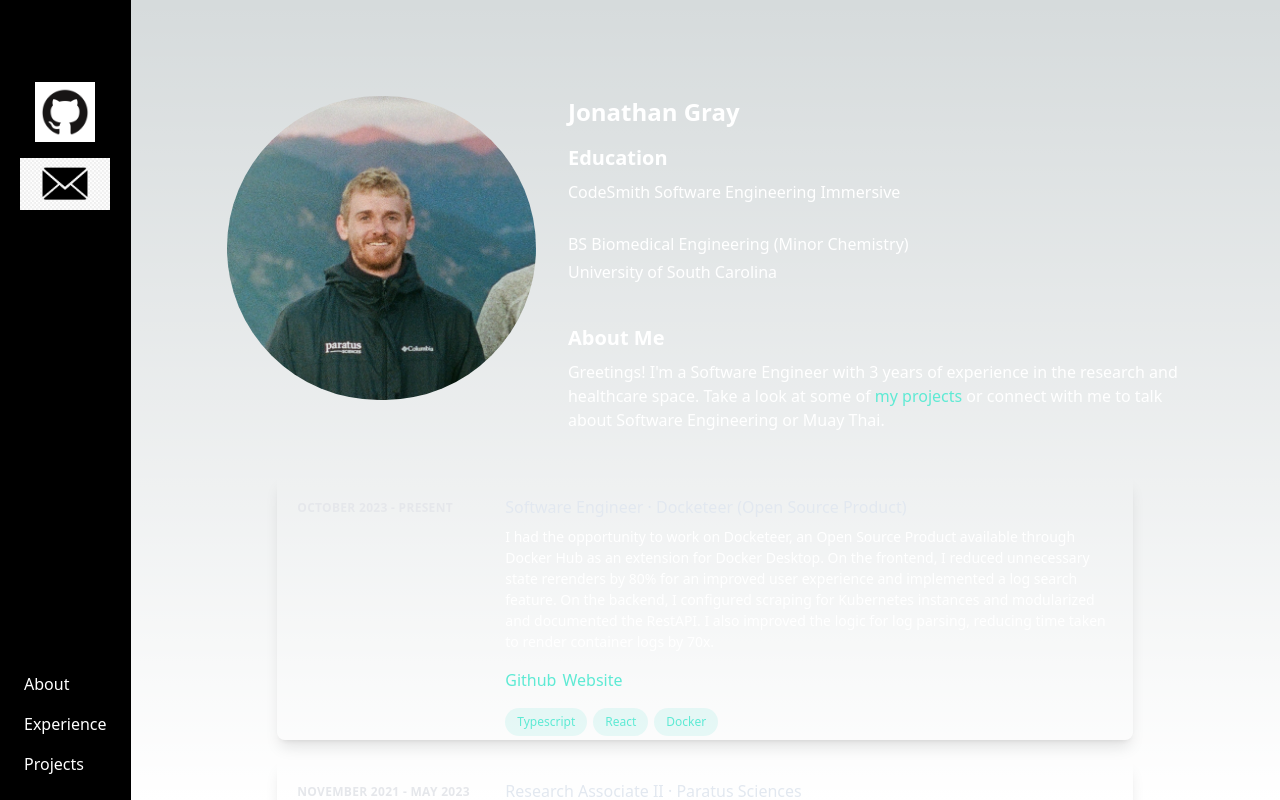
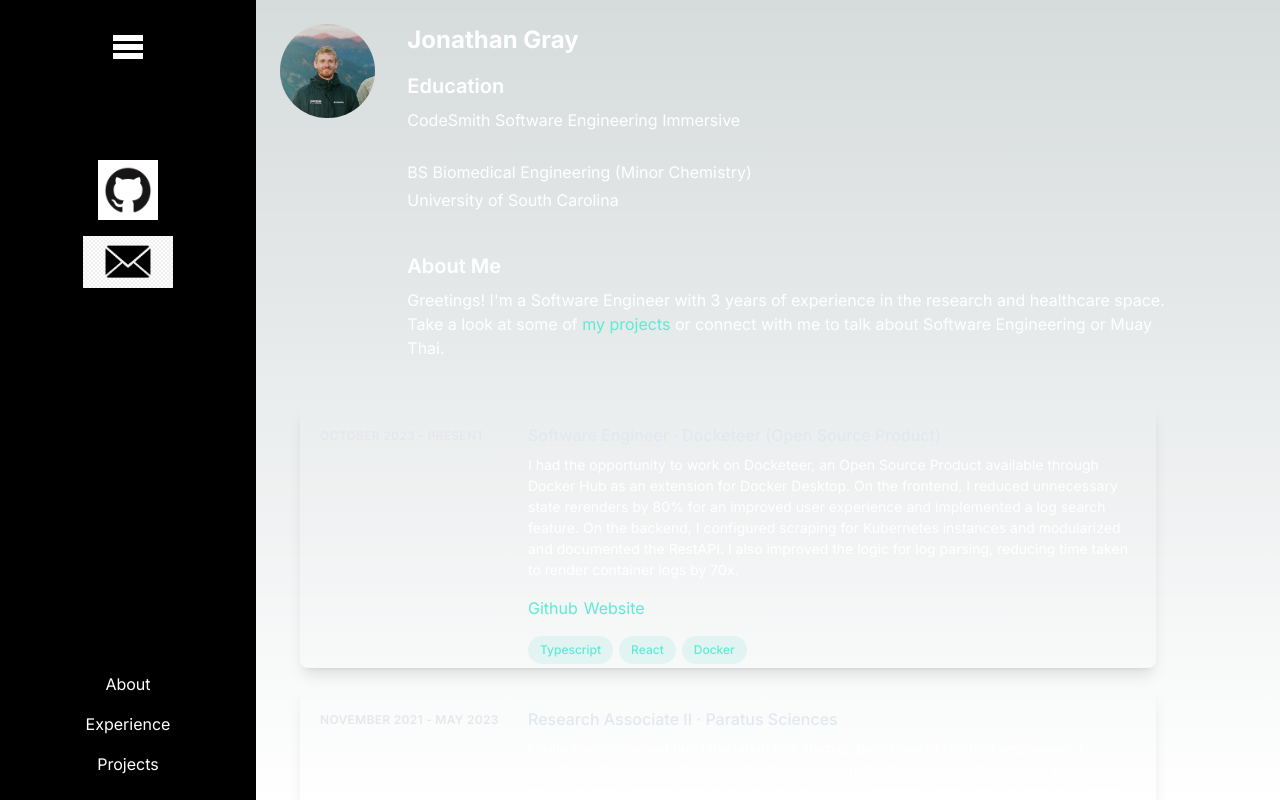
Before and after one commit to thejohnny5/portfolio-website, a Next.js app: page / in a window 1280 px wide. Built offline with nearby package versions, Linux system fonts and the light colour scheme.

Commit message:
UI overhaul, making it work on mobile

```diff
--- a/src/app/layout.tsx
+++ b/src/app/layout.tsx
@@ -1,8 +1,6 @@
 import type { Metadata } from 'next'
 import { Inter } from 'next/font/google'
 import './globals.css'
-import Navbar from '../components/Navbar'
-import Sidebar from '../components/Sidebar'
 const inter = Inter({ subsets: ['latin'] })
 
 export const metadata: Metadata = {
@@ -15,16 +13,12 @@ export default function RootLayout({
 }: {
   children: React.ReactNode
 }) {
+
   return (
     <html lang="en">
 
-    <div className="flex flex-col h-screen">
-      {/* <Navbar /> */}
-      <div className='flex flex-1 overflow-hidden'>
-        <Sidebar />
-        <main className="flex-1 overflow-y-auto text-white">{children}</main>
-      </div>
-    </div>
+        <main className={inter.className}>{children}</main>
+
       {/* <body className={inter.className}>{children}</body> */}
     </html>
   )
--- a/src/app/page.tsx
+++ b/src/app/page.tsx
@@ -1,13 +1,59 @@
+'use client'
 import Image from 'next/image'
-import About from '@/app/about/page'
-import Experience from '@/app/experience/page'
-import Projects from '@/app/projects/page'
+import About from '@/components/about'
+import Experience from '@/components/experience'
+import Projects from '@/components/projects'
+import Sidebar from '@/components/Sidebar'
+import { useState, useEffect } from 'react'
 export default function Home() {
+  const [open, setOpen] = useState(false);
+
+  useEffect(() => {
+    // Set initial state based on window width
+    const handleResize = () => {
+        setOpen(window.innerWidth >= 768);
+    };
+
+    // Call the function to set the initial state
+    handleResize();
+
+    // Set up event listener for window resize
+    window.addEventListener('resize', handleResize);
+
+    // Clean up event listener
+    return () => window.removeEventListener('resize', handleResize);
+}, []);
+
+
+  const toggleOpen = () => {
+    console.log("state", open)
+    setOpen(!open);
+  }
   return (
-    <main className="flex min-h-screen flex-col items-center justify-between p-24">
+    <div className='flex flex-col h-screen'>
+      <div className='flex flex-1 overflow-hidden'>
+      {/* <div className={`fixed inset-0 bg-black bg-opacity-50 z-20 transition-opacity ${open ? 'opacity-100' : 'opacity-0 pointer-events-none'}`} onClick={toggleOpen}></div> */}
+
+      {/* <Sidebar open={open} toggleOpen={toggleOpen} /> */}
+      <div className={`fixed inset-y-0 left-0 z-30 transform transition-transform duration-300 ease-in-out ${open ? 'translate-x-0 w-full' : '-translate-x-full w-0'} md:relative md:translate-x-0 md:w-64`}>
+        {open ?
+        <Sidebar toggleOpen={toggleOpen} open={open}/>
+        :
+        <button className={`fixed top-0 left-0 p-4 z-50 transition-opacity duration-300 ease-in-out ${open ? 'opacity-0' : 'opacity-100'}`} onClick={toggleOpen}>
+        {/* Replace with an icon or text to open/close sidebar */}
+        <svg viewBox="0 0 100 80" width="30" height="30" className='fill-white'>
+            <rect width="100" height="20"></rect>
+            <rect y="30" width="100" height="20"></rect>
+            <rect y="60" width="100" height="20"></rect>
+        </svg>
+    </button>
 
 
 
+    }
+      </div>
+
+        <div className={`flex min-h-screen flex-col items-center justify-between p-6 text-white overflow-y-auto transition-opacity duration-300 ${open ? 'opacity-50 md:opacity-100' : 'opacity-100'} md:block md:translate-x-0`}>
                 <section id="about">
                     <About />
                 </section>
@@ -19,111 +65,8 @@ export default function Home() {
                 <section id="projects">
                     <Projects />
                 </section>
-      {/* <div className="z-10 max-w-5xl w-full items-center justify-between font-mono text-sm lg:flex">
-        <p className="fixed left-0 top-0 flex w-full justify-center border-b border-gray-300 bg-gradient-to-b from-zinc-200 pb-6 pt-8 backdrop-blur-2xl dark:border-neutral-800 dark:bg-zinc-800/30 dark:from-inherit lg:static lg:w-auto  lg:rounded-xl lg:border lg:bg-gray-200 lg:p-4 lg:dark:bg-zinc-800/30">
-          Get started by editing&nbsp;
-          <code className="font-mono font-bold">src/app/page.tsx</code>
-        </p>
-        <div className="fixed bottom-0 left-0 flex h-48 w-full items-end justify-center bg-gradient-to-t from-white via-white dark:from-black dark:via-black lg:static lg:h-auto lg:w-auto lg:bg-none">
-          <a
-            className="pointer-events-none flex place-items-center gap-2 p-8 lg:pointer-events-auto lg:p-0"
-            href="https://vercel.com?utm_source=create-next-app&utm_medium=appdir-template&utm_campaign=create-next-app"
-            target="_blank"
-            rel="noopener noreferrer"
-          >
-            By{' '}
-            <Image
-              src="/vercel.svg"
-              alt="Vercel Logo"
-              className="dark:invert"
-              width={100}
-              height={24}
-              priority
-            />
-          </a>
         </div>
       </div>
-
-      <div className="relative flex place-items-center before:absolute before:h-[300px] before:w-[480px] before:-translate-x-1/2 before:rounded-full before:bg-gradient-radial before:from-white before:to-transparent before:blur-2xl before:content-[''] after:absolute after:-z-20 after:h-[180px] after:w-[240px] after:translate-x-1/3 after:bg-gradient-conic after:from-sky-200 after:via-blue-200 after:blur-2xl after:content-[''] before:dark:bg-gradient-to-br before:dark:from-transparent before:dark:to-blue-700 before:dark:opacity-10 after:dark:from-sky-900 after:dark:via-[#0141ff] after:dark:opacity-40 before:lg:h-[360px] z-[-1]">
-        <Image
-          className="relative dark:drop-shadow-[0_0_0.3rem_#ffffff70] dark:invert"
-          src="/next.svg"
-          alt="Next.js Logo"
-          width={180}
-          height={37}
-          priority
-        />
     </div>
-
-      <div className="mb-32 grid text-center lg:max-w-5xl lg:w-full lg:mb-0 lg:grid-cols-4 lg:text-left">
-        <a
-          href="https://nextjs.org/docs?utm_source=create-next-app&utm_medium=appdir-template&utm_campaign=create-next-app"
-          className="group rounded-lg border border-transparent px-5 py-4 transition-colors hover:border-gray-300 hover:bg-gray-100 hover:dark:border-neutral-700 hover:dark:bg-neutral-800/30"
-          target="_blank"
-          rel="noopener noreferrer"
-        >
-          <h2 className={`mb-3 text-2xl font-semibold`}>
-            Docs{' '}
-            <span className="inline-block transition-transform group-hover:translate-x-1 motion-reduce:transform-none">
-              -&gt;
-            </span>
-          </h2>
-          <p className={`m-0 max-w-[30ch] text-sm opacity-50`}>
-            Find in-depth information about Next.js features and API.
-          </p>
-        </a>
-
-        <a
-          href="https://nextjs.org/learn?utm_source=create-next-app&utm_medium=appdir-template-tw&utm_campaign=create-next-app"
-          className="group rounded-lg border border-transparent px-5 py-4 transition-colors hover:border-gray-300 hover:bg-gray-100 hover:dark:border-neutral-700 hover:dark:bg-neutral-800/30"
-          target="_blank"
-          rel="noopener noreferrer"
-        >
-          <h2 className={`mb-3 text-2xl font-semibold`}>
-            Learn{' '}
-            <span className="inline-block transition-transform group-hover:translate-x-1 motion-reduce:transform-none">
-              -&gt;
-            </span>
-          </h2>
-          <p className={`m-0 max-w-[30ch] text-sm opacity-50`}>
-            Learn about Next.js in an interactive course with&nbsp;quizzes!
-          </p>
-        </a>
-
-        <a
-          href="https://vercel.com/templates?framework=next.js&utm_source=create-next-app&utm_medium=appdir-template&utm_campaign=create-next-app"
-          className="group rounded-lg border border-transparent px-5 py-4 transition-colors hover:border-gray-300 hover:bg-gray-100 hover:dark:border-neutral-700 hover:dark:bg-neutral-800/30"
-          target="_blank"
-          rel="noopener noreferrer"
-        >
-          <h2 className={`mb-3 text-2xl font-semibold`}>
-            Templates{' '}
-            <span className="inline-block transition-transform group-hover:translate-x-1 motion-reduce:transform-none">
-              -&gt;
-            </span>
-          </h2>
-          <p className={`m-0 max-w-[30ch] text-sm opacity-50`}>
-            Explore starter templates for Next.js.
-          </p>
-        </a>
-
-        <a
-          href="https://vercel.com/new?utm_source=create-next-app&utm_medium=appdir-template&utm_campaign=create-next-app"
-          className="group rounded-lg border border-transparent px-5 py-4 transition-colors hover:border-gray-300 hover:bg-gray-100 hover:dark:border-neutral-700 hover:dark:bg-neutral-800/30"
-          target="_blank"
-          rel="noopener noreferrer"
-        >
-          <h2 className={`mb-3 text-2xl font-semibold`}>
-            Deploy{' '}
-            <span className="inline-block transition-transform group-hover:translate-x-1 motion-reduce:transform-none">
-              -&gt;
-            </span>
-          </h2>
-          <p className={`m-0 max-w-[30ch] text-sm opacity-50`}>
-            Instantly deploy your Next.js site to a shareable URL with Vercel.
-          </p>
-        </a>
-      </div> */}
-    </main>
   )
 }
--- a/src/components/Sidebar.tsx
+++ b/src/components/Sidebar.tsx
@@ -1,12 +1,32 @@
+'use client'
 import Image from 'next/image'
-
-const Sidebar = () => {
+interface props {
+    toggleOpen:Function;
+    open: boolean;
+}
+const Sidebar = ({toggleOpen, open}: props) => {
     const emailAddress = "johnny5jg5@gmail.com";
     return (
-        <aside className='bg-black text-white p-4 h-screen flex flex-col'>
+
+        <aside className={`flex flex-col fixed inset-y-0 left-0 z-30 bg-black text-white p-4 transition-transform duration-300 ease-in-out ${open ? 'translate-x-0' : '-translate-x-full'} w-3/5 md:w-64`}>
+
+        {/* <aside className='bg-black text-white p-4 h-screen flex flex-col'> */}
             <div className='mb-4 self-center'>
+
+
                 {/* Social Links */}
                 <ul className="space-y-4">
+                    <li className='flex justify-center'>
+                        <button className="p-4" onClick={()=>toggleOpen()}>
+                            {/* Replace with an icon or text to open/close sidebar */}
+                            <svg viewBox="0 0 100 80" width="30" height="30" className='fill-white'>
+                                <rect width="100" height="20"></rect>
+                                <rect y="30" width="100" height="20"></rect>
+                                <rect y="60" width="100" height="20"></rect>
+                            </svg>
+                            {/* {isSidebarOpen ? 'Close' : 'Menu'} */}
+                        </button>
+                    </li>
                     <li className='flex justify-center'>
                         <a target="_blank" href='https://www.linkedin.com/in/jonathan-lee-gray/' rel="noopener noreferrer">
                             <Image
@@ -50,10 +70,10 @@ const Sidebar = () => {
 
             <div className='mt-4'>
                 {/* Navigation Links */}
-                <nav className='flex flex-col'>
-                    <div className="p-2 hover:bg-slate-700 lg-rounded"><a href="#about"> About</a></div>
-                    <div className="p-2 hover:bg-slate-700 lg-rounded"><a href="#experience"> Experience</a></div>
-                    <div className="p-2 hover:bg-slate-700 lg-rounded"><a href="#projects"> Projects</a></div>
+                <nav className='flex flex-col items-center'>
+                    <a href="#about" className="flex justify-center p-2 hover:bg-slate-700 lg-rounded w-full text-center">About</a>
+                    <a href="#experience" className="flex justify-center p-2 hover:bg-slate-700 lg-rounded w-full text-center">Experience</a>
+                    <a href="#projects" className="flex justify-center p-2 hover:bg-slate-700 lg-rounded w-full text-center">Projects</a>
                 </nav>
             </div>
         </aside>
--- a/src/app/about/page.tsx
+++ b/src/components/about.tsx
@@ -2,13 +2,15 @@ import Image from "next/image";
 
 const About = () => {
     return (
-        <div className="flex items-start space-x-8 max-w-8xl mx-auto">
-            <div className="rounded-full overflow-hidden w-192 h-192">
+    <div className="max-w-4xl mx-auto flex flex-col md:flex-flex-row">
+
+    <div className="flex flex-col md:flex-row items-center md:items-start space-y-8 md:space-y-0 md:space-x-8 max-w-8xl mx-auto">
+        <div className="rounded-full overflow-hidden w-192 h-192 md:w-192 md:h-192"> {/* Adjust size as needed */}
             <Image
                 src="/headshot.jpg"
                 alt="Jonathan"
-                    width={768}
-                    height={768}
+                width={192}  // Corresponds to the size of the container
+                height={192} // Corresponds to the size of the container
                 priority
             />
         </div>
@@ -31,6 +33,7 @@ const About = () => {
                 </div>
             </div>
         </div>
+        </div>
     )
 }
 
--- a/src/app/projects/page.tsx
+++ b/src/components/projects.tsx
@@ -1,5 +1,5 @@
 // Usage in a page or another component
-import ProjectComponent from '../../components/Project';
+import ProjectComponent from './Project';
 
 const techStack = [
   { name: 'GO', logo: 'https://img.shields.io/badge/go-%2300ADD8.svg?style=for-the-badge&logo=go&logoColor=white' },
```
Also changed, not shown: src/components/experience.tsx (renamed from src/app/experience/page.tsx), src/components/tmp.txt (added). Lines whose indentation alone changed are shown as unchanged.
